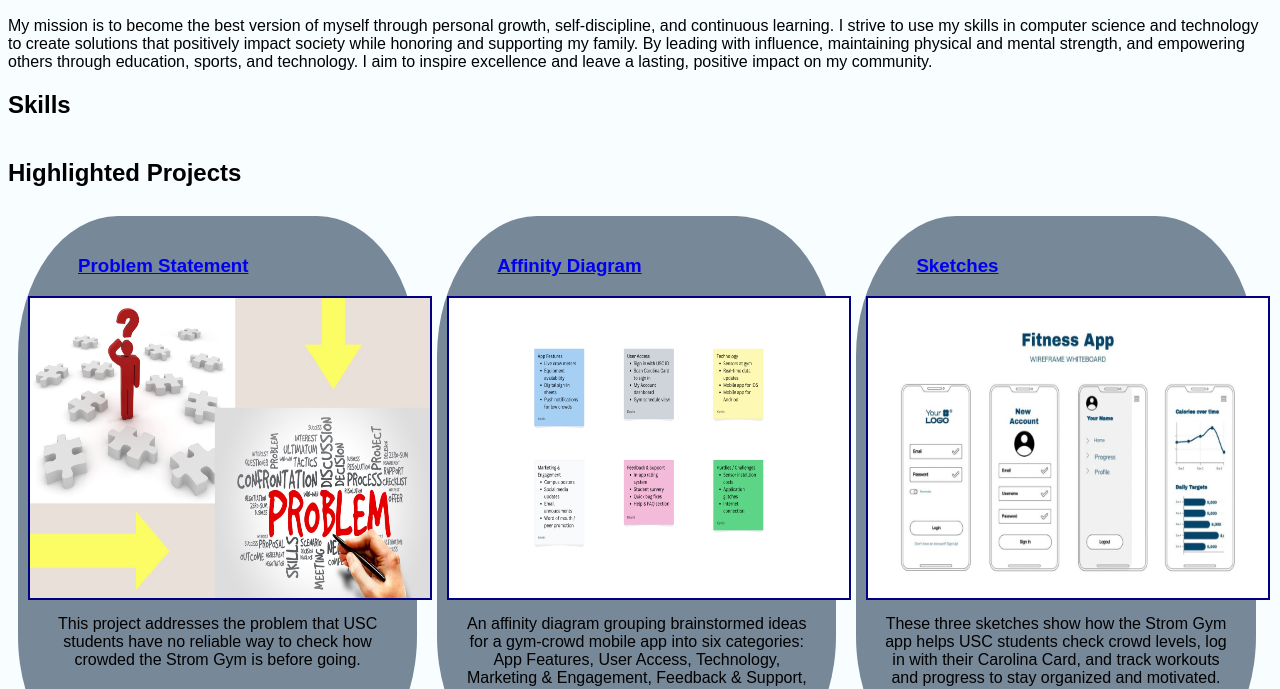
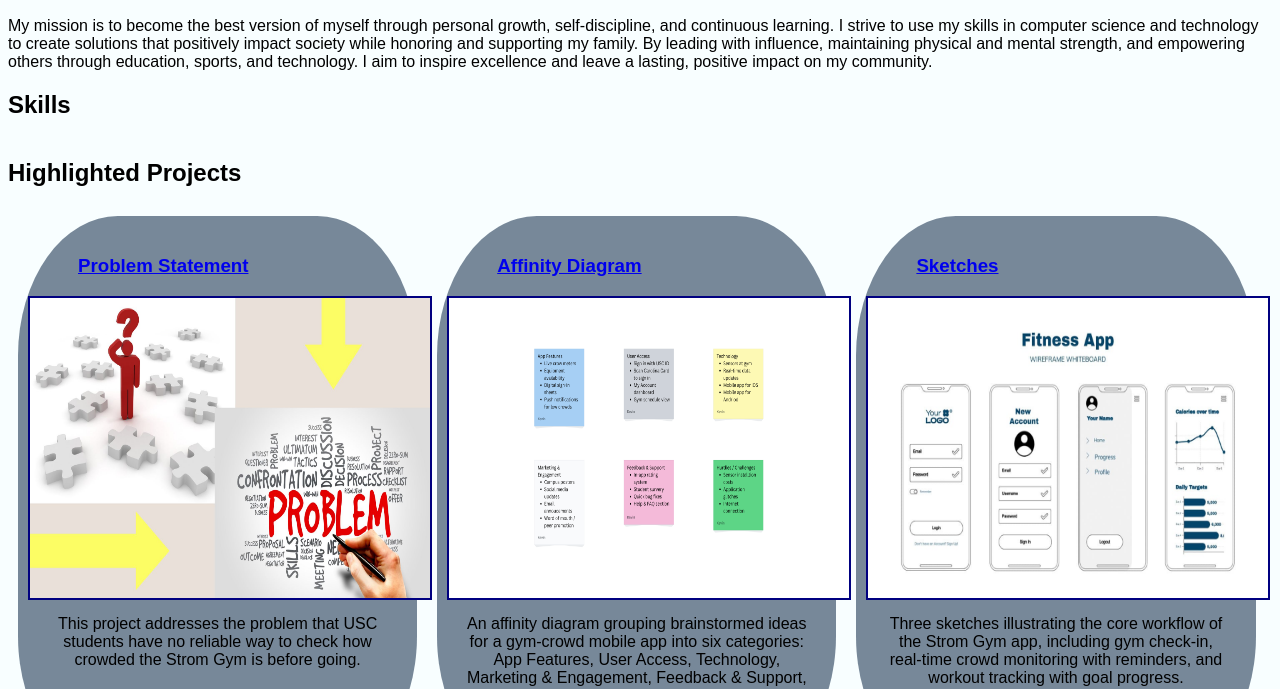
Before and after one commit to kevinbenii/CSE-kevinbenii.github.io, a plain HTML site: page index.html in a window 1280 px wide. Shown: the part 111-800 px from the top of the page. Drawn offline with Linux system fonts and the light colour scheme.

Commit message:
Update index.html

```diff
--- a/index.html
+++ b/index.html
@@ -52,7 +52,7 @@
             <a href="Files/Sketches.pdf">
                 <img src="Image/Sketch1.jpg">
             </a>
-            <p>These three sketches show how the Strom Gym app helps USC students check crowd levels, log in with their Carolina Card, and track workouts and progress to stay organized and motivated.</p>
+            <p>Three sketches illustrating the core workflow of the Strom Gym app, including gym check-in, real-time crowd monitoring with reminders, and workout tracking with goal progress.</p>
             </section>
         </div>
         <div class="contact">
```
